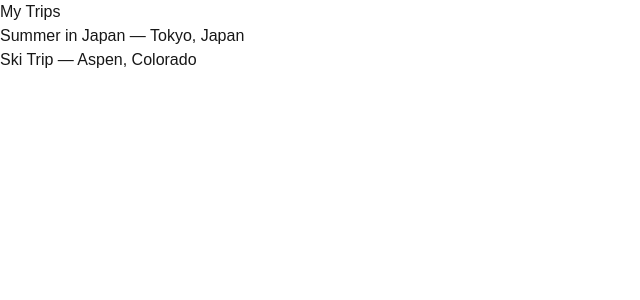
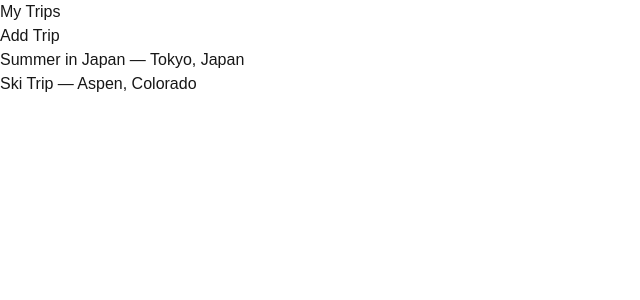
Before and after one commit to viggy-ravi/trip-planner, a Next.js app: page / in a window 1280 px wide. Shown: the top 300 px of the page, without its empty margins (0-640 px from the left). Built offline with nearby package versions, Linux system fonts and the light colour scheme.

Commit message:
Add button to demonstrate state updates

```diff
--- a/app/page.tsx
+++ b/app/page.tsx
@@ -13,6 +13,16 @@ export default function Home() {
   return (
     <div>
       <h1>My Trips</h1>
+      <button
+        onClick={() =>
+          setTrips([
+            ...trips,
+            { id: Date.now(), name: "New Trip", destination: "TBD", startDate: "2027-06-01" },
+          ])
+        }
+      >
+        Add Trip
+      </button>
       <ul>
         {trips.map((trip) => (
           <TripListItem key={trip.id} trip={trip} />
```
